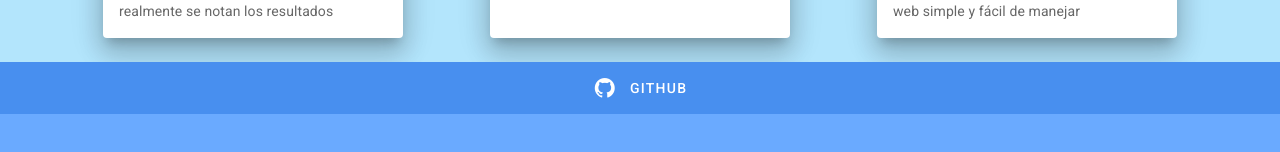
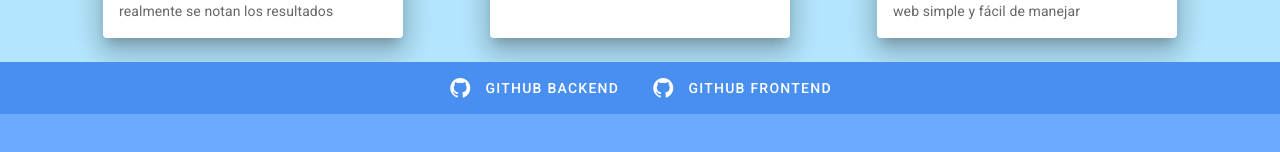
Before and after one commit to Camilost1404/ProyectoFinalFrontend, a Vue app: page / in a window 1280 px wide. Shown: the part 1446-1598 px from the top of the page. Built offline with nearby package versions, Linux system fonts and the light colour scheme; no server answers.

Commit message:
Configuración de links a repositorios

```diff
--- a/src/App.vue
+++ b/src/App.vue
@@ -128,7 +128,8 @@ export default {
         { title: 'Register', icon: 'mdi-account-plus', to: "/register" },
       ],
     links: [
-        {nombre:'GitHub',icon: "mdi-github", link: ""}
+        {nombre:'GitHub BackEnd',icon: "mdi-github", link: "https://github.com/grupo196ciclo3/FinalBackend.git"},
+        {nombre:'GitHub FrontEnd',icon: "mdi-github", link: "https://github.com/grupo196ciclo3/FinalFrontend.git"}
       ],
   }),
   created(){
```
